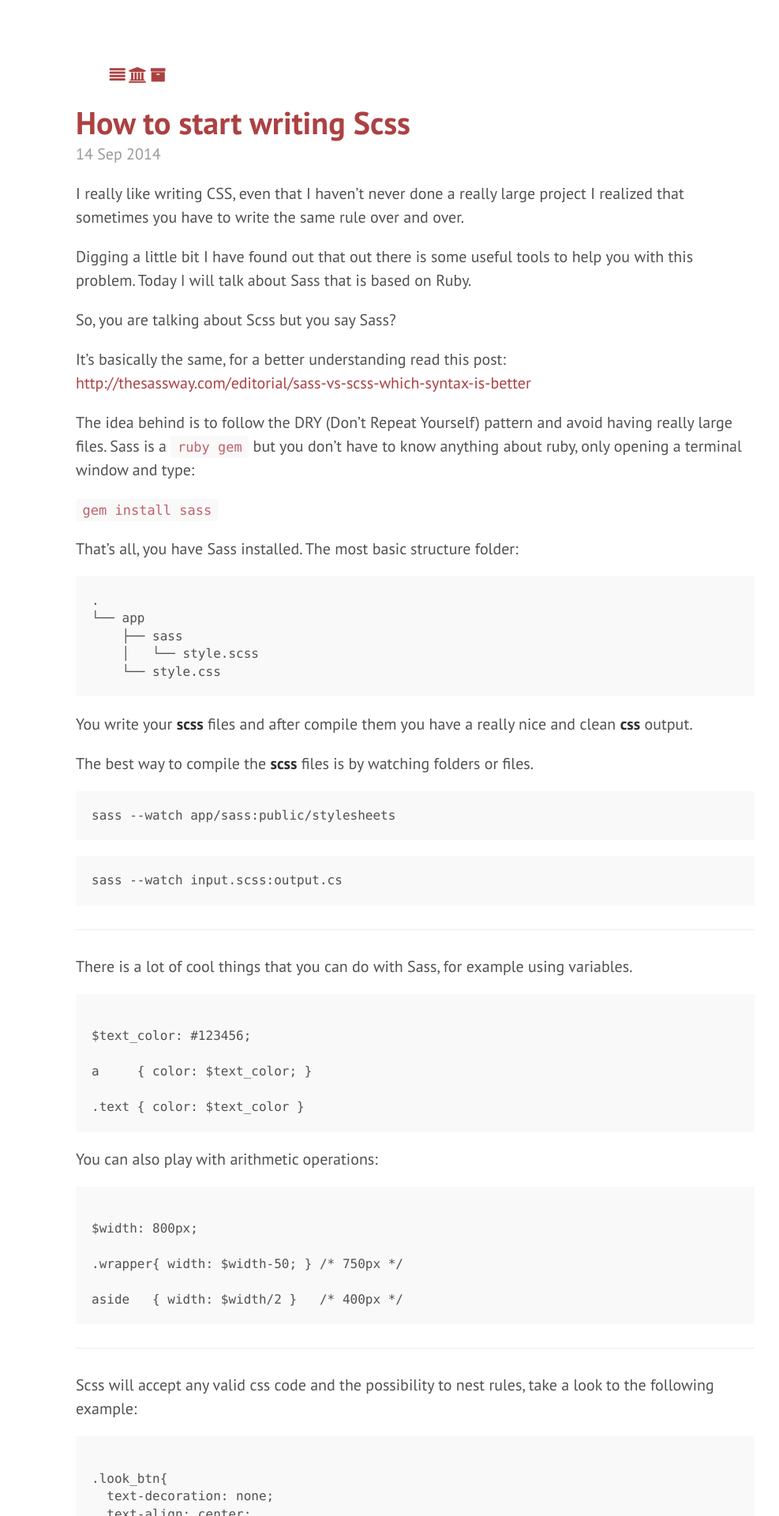
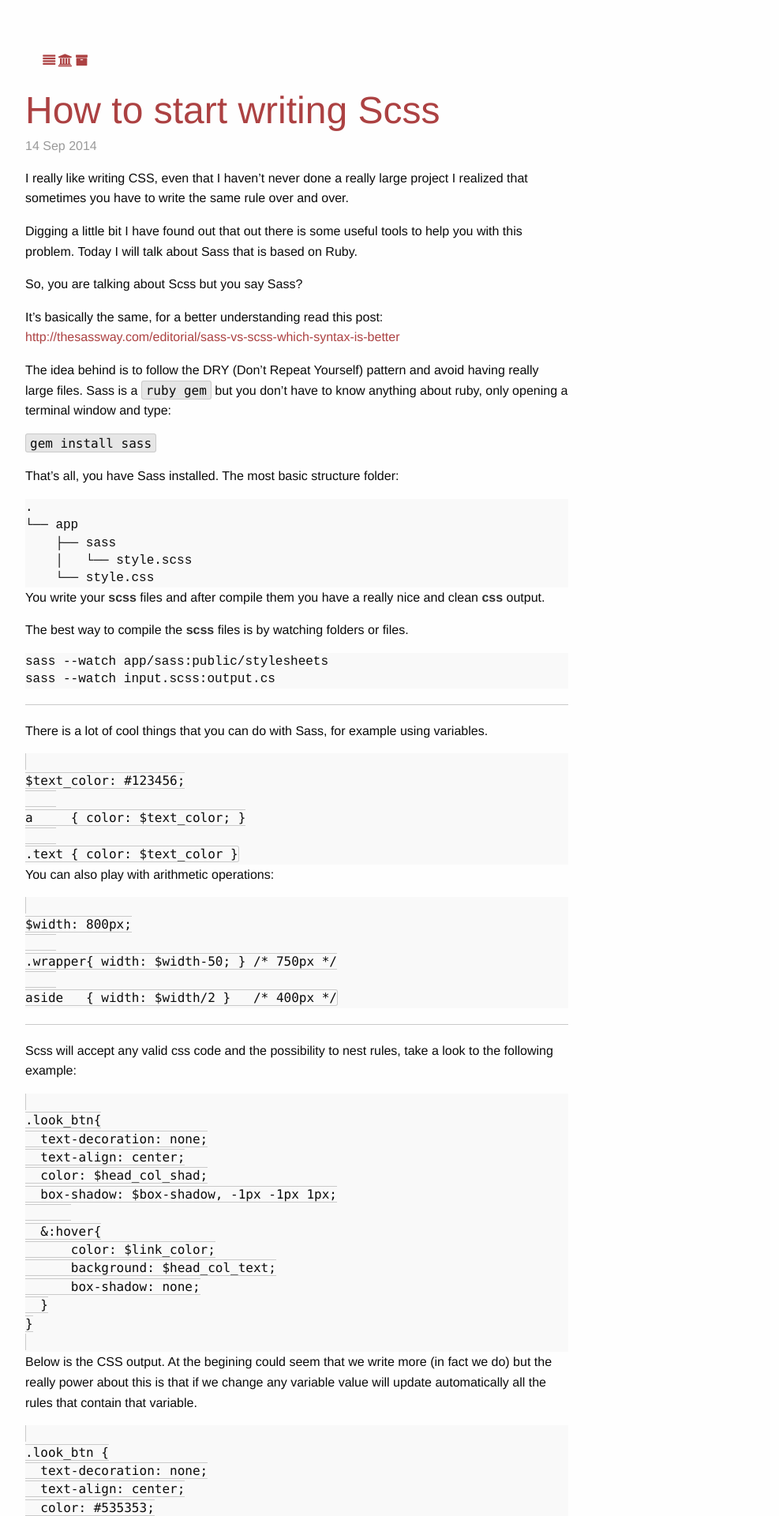
Before and after one commit to byverdu/byverdu.github.io, a Jekyll site: the page built from index.html, in a window 1280 px wide. Shown: the top 1920 px of the page at 79% size, without its empty margins (224-1211 px from the left). Built offline with Jekyll 4.4.1, drawn with Linux system fonts in a browser that asks for light colours; nearby versions of some CDN libraries; library files that are not in the unit come from our copies; Markdown is read by kramdown in place of the engine named in the settings; the list of posts is cut into pages by our own code; a style sheet for code colours, icons or effects is not loaded.

Commit message:
the problems are with the highlight script

```diff
--- a/_includes/head.html
+++ b/_includes/head.html
@@ -20,8 +20,7 @@
   <link rel="stylesheet" href="{{ site.baseurl }}public/css/hyde.css">
   <link rel="stylesheet" href="{{ site.baseurl }}public/css/slide_tab.css">
   <link rel="stylesheet" href="{{ site.baseurl }}public/css/own_style.css">
-  <link rel="stylesheet" href="//cdnjs.cloudflare.com/ajax/libs/highlight.js/8.3/styles/tomorrow.min.css">
-
+  <link rel="stylesheet" href="{{ site.baseurl }}public/css/foundation.css">
 
   <link rel="stylesheet" href="http://fonts.googleapis.com/css?family=PT+Sans:400,400italic,700|Abril+Fatface">
 
--- a/_layouts/default.html
+++ b/_layouts/default.html
@@ -25,7 +25,8 @@
 
     	<script src="https://code.jquery.com/jquery-2.1.1.min.js"></script>
     	<script src="{{ site.baseurl }}public/js/main.js"></script>
-    	<script src="{{ site.baseurl }}public/js/slide_tab.js"></script>
-      <script src="http://cdnjs.cloudflare.com/ajax/libs/highlight.js/8.2/highlight.min.js"></script>
+      <script src="{{ site.baseurl }}public/js/slide_tab.js"></script>
+    	<script src="{{ site.baseurl }}public/js/highlight.pack.js"></script>
+
   </body>
 </html>
```
